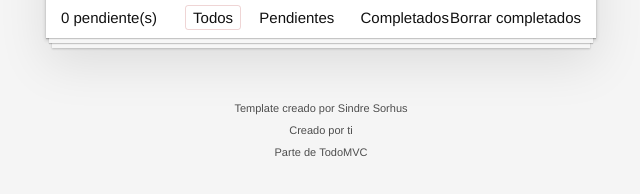
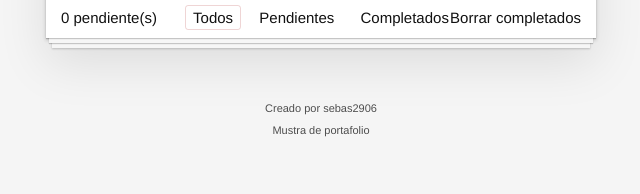
Before and after one commit to sebas2906/Lista-To-do, a website built with webpack: page src/index.html in a window 1280 px wide. Shown: the part 200-394 px from the top of the page, without its empty margins (319-959 px from the left). Built offline with nearby package versions, Linux system fonts and the light colour scheme.

Commit message:
Actualizado readme

```diff
--- a/src/index.html
+++ b/src/index.html
@@ -1,10 +1,12 @@
 <!doctype html>
 <html lang="en">
+
 <head>
     <meta charset="utf-8">
     <meta name="viewport" content="width=device-width, initial-scale=1">
     <title>Template • TodoMVC</title>
 </head>
+
 <body>
     <section class="todoapp">
         <header class="header">
@@ -58,12 +60,11 @@
     </section>
     <footer class="info">
 
-			<p>Template creado por <a href="http://sindresorhus.com">Sindre Sorhus</a></p>
-			<!-- Change this out with your name and url ↓ -->
-			<p>Creado por <a href="http://todomvc.com">ti</a></p>
-			<p>Parte de <a href="http://todomvc.com">TodoMVC</a></p>
+        <p>Creado por <a href="https://github.com/sebas2906/Lista-To-do">sebas2906</a></p>
+        <p>Mustra de portafolio</p>
     </footer>
 
 
 </body>
+
 </html>
```
Also changed, not shown: README.md. Lines whose indentation alone changed are shown as unchanged.
